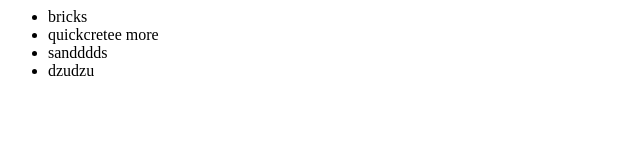
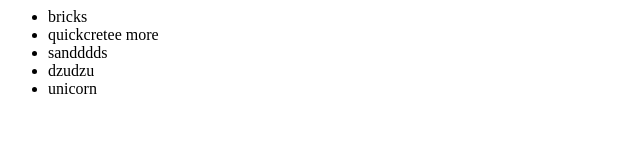
Before and after one commit to MishaBatsiashvili/gitTest, a plain HTML site: page index.html in a window 1280 px wide. Shown: the full height of the page, 0-640 px from the left. Drawn offline with Linux system fonts and the light colour scheme.

Commit message:
Update index.html

```diff
--- a/index.html
+++ b/index.html
@@ -7,6 +7,7 @@
             <li>quickcretee more</li>
             <li>sandddds</li>
             <li>dzudzu</li>
+            <li>unicorn</li>
          </ul>
       </div>
 
```
